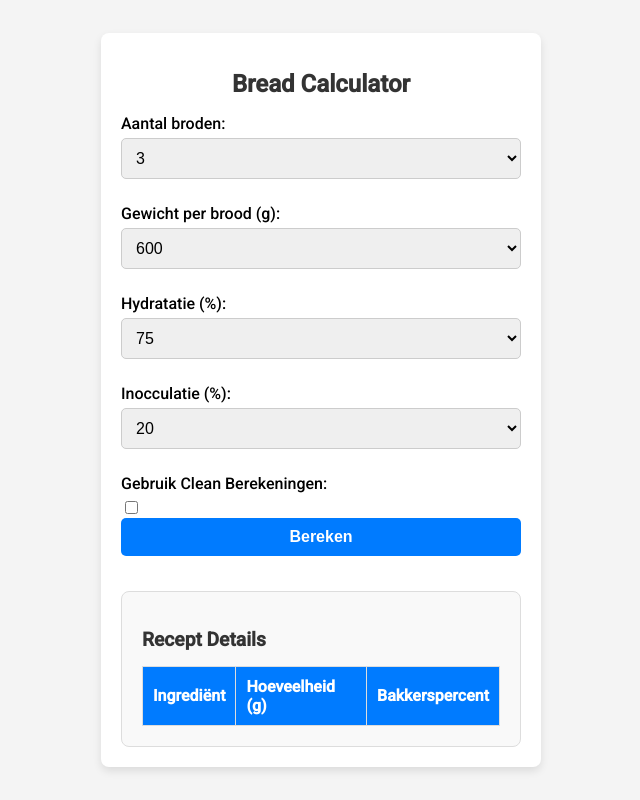
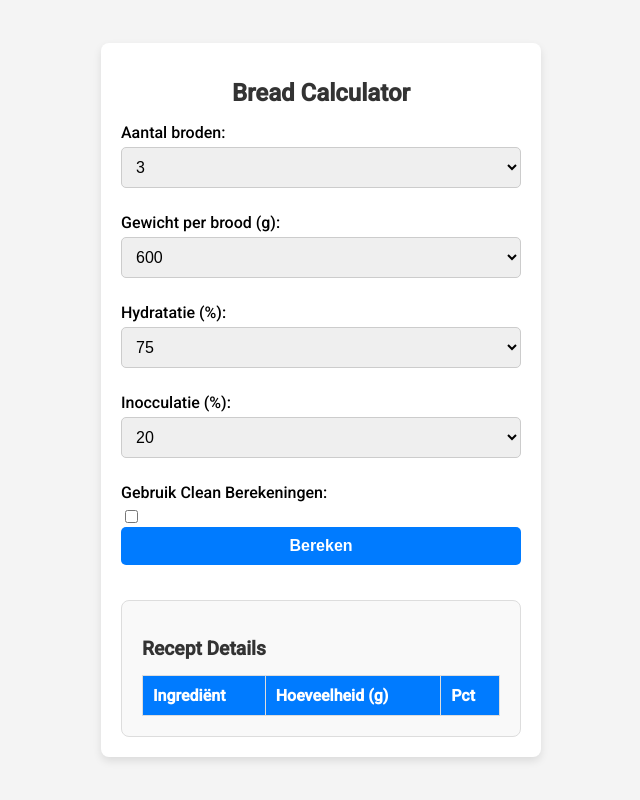
Before and after one commit to DrWitloof/gcpbreadcalc, a Flask app: page / in a window 1280 px wide. Shown: the whole page, without its empty margins (319-959 px from the left). Run offline with Flask 3, Linux system fonts and the light colour scheme; lists and menus that the app fills with data are empty.

Commit message:
Update index.html

```diff
--- a/templates/index.html
+++ b/templates/index.html
@@ -58,7 +58,7 @@
       <tr>
         <th>Ingrediënt</th>
         <th>Hoeveelheid (g)</th>
-        <th>Bakkerspercent</th>
+        <th>Pct</th>
       </tr>
     </thead>
     <tbody id="output-body">
```
